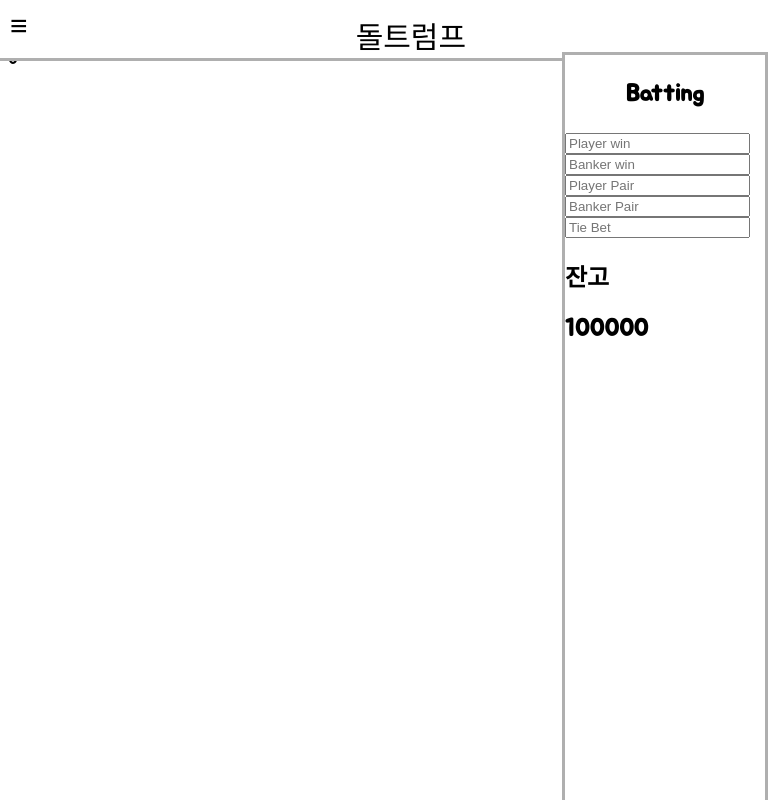
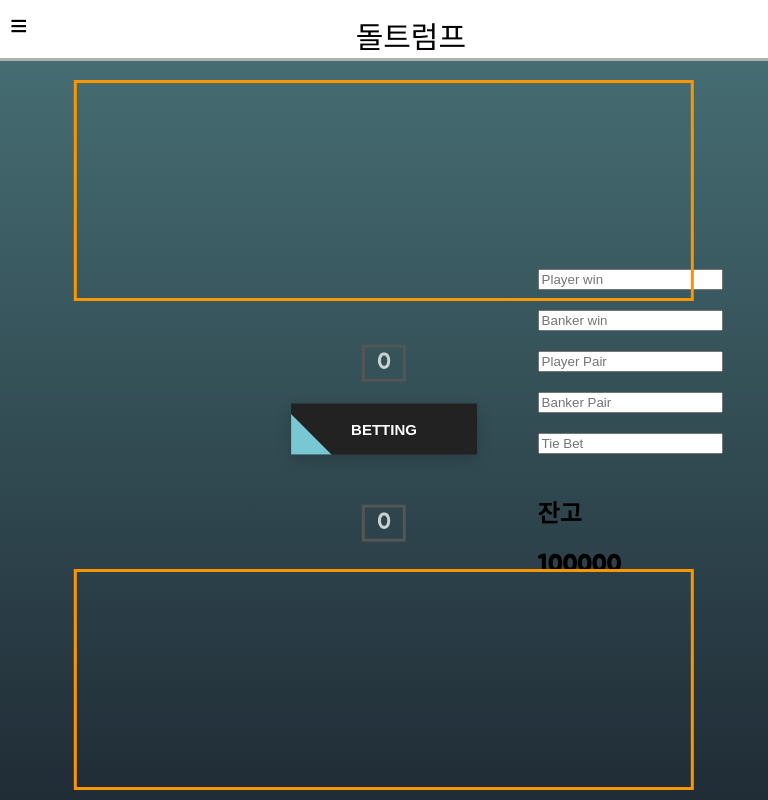
Before and after one commit to silverstone818/stonecard, a plain HTML site: page Baccrat.html in a window 768 px wide. Drawn offline with Linux system fonts and the light colour scheme; a web font is replaced by a local one.

Commit message:
Add files via upload

```diff
--- a/gameStyle.css
+++ b/gameStyle.css
@@ -35,7 +35,7 @@ ul{
     background-color: rgb(255, 255, 255);
 }
 .main{
-      font-size:20px;
+    font-size:30px;
     padding-top:5px;
     text-align: center;
 }
@@ -48,26 +48,26 @@ ul{
 }
 #check-btn:checked ~ .menubars {
     display: block;
-      top:46px;
+    top:52px;
     left: 0;
-      width:150px;
+    width:200px;
     background-color: rgb(255, 255, 255);
     border:3px solid  rgb(175, 175, 175);
     position:fixed; /*공중에 떠서 공간을 차지하지 않음*/
     height:200%;    /*fixed를 해서 높이 100%가 가능해진다*/
 }
+
 .menubars2{
   display: block;
-    top:46px;
-    right: 0;
-    width:150px;
-    background-color: rgb(255, 255, 255);
-    border:3px solid  rgb(175, 175, 175);
+  width: 200%;
   position:fixed; /*공중에 떠서 공간을 차지하지 않음*/
-    height:200%;    /*fixed를 해서 높이 100%가 가능해진다*/
+     /*fixed를 해서 높이 100%가 가능해진다*/
+  bottom: 25%;
+  left:70%;
+
 }
 label{
-      font-size:25px;
+    font-size:30px;
     padding-left:10px;
     top:0;
 }
@@ -81,15 +81,142 @@ ul{
     line-height:30px;
     display:block;
     padding:0 20px;
-      font-size:15px;
+    font-size:20px;
     color:rgb(0, 0, 0);
-  }
-  .embed-container{
-      width:75vmin;
-      height: 50vmin;
 }
 .gameli{
     text-align:center;
+    font-size:24px;
+}
+.embed-container{
+    width:640px;
+    height:360px;
+}
+body {
+  margin: 0;
+  height: 100%;
+  background-image: linear-gradient(to top, #202c36 0%, #487277 100%);
+  background-repeat: no-repeat;
+  background-size: cover;
+  background-attachment: fixed;
+}
+.board1{
+  text-align:center;
+  width:80vmin;
+  height: 28vmin;
+  position: absolute;
+  top: 10%;
+  left:50%;
+  transform: translate(-50%, 0);
+  line-height:30px;
+  border: #fa9600 3px solid;
+}
+.board2{
+  text-align:center;
+  width:80vmin;
+  height: 28vmin;
+  position: absolute;
+  bottom: 10px;
+  left:50%;
+  transform: translate(-50%, 0);
+  line-height:30px;
+  border: #fa9600 3px solid;
+}
+#p_card{
+  width:20vmin;
+  height: 28vmin;
+  position: absolute;
+  background-size: cover;
+}
+#b_card{
+  width:20vmin;
+  height: 28vmin;
+  position: absolute;
+  background-size: cover;
+}
+.n_input{
+  width:160px;
+  position: fixed;
+  bottom: 0;
+  right:30px;
+}
+.n_button{
+  position: fixed;
+  bottom: 0;
+  right:5px;
+}
+.btn {
+  border: none;
+  display: block;
+  text-align: center;
+  cursor: pointer;
+  text-transform: uppercase;
+  outline: none;
+  overflow: hidden;
+  position: fixed;
+  color: #fff;
+  font-weight: 700;
+  font-size: 15px;
+  background-color: #222;
+  padding: 17px 60px;
+  margin: 0 auto;
+  box-shadow: 0 5px 15px rgba(0,0,0,0.20);
+  bottom: 40%;
+  left:50%;
+  transform: translate(-50%, -50%);
+}
+
+.btn span {
+  position: relative;
+  z-index: 1;
+}
+
+.btn:after {
+  content: "";
+  position: absolute;
+  left: 0%;
+  top: 0%;
+  height: 490%;
+  width: 140%;
+  background: #78c7d2;
+  -webkit-transition: all .5s ease-in-out;
+  transition: all .5s ease-in-out;
+  -webkit-transform: translateX(-98%) translateY(-25%) rotate(45deg);
+  transform: translateX(-98%) translateY(-25%) rotate(45deg);
+}
+
+.btn:hover:after {
+  -webkit-transform: translateX(-9%) translateY(-25%) rotate(45deg);
+  transform: translateX(-9%) translateY(-25%) rotate(45deg);
+}
+.Score1{
+  text-align:center;
+  font-size: 3vmin;
+  color: rgb(202, 209, 209);
+  width:5vmin;
+  height: 4vmin;
+  position: absolute;
+  bottom: 30%;
+  left:50%;
+  transform: translate(-50%, -50%);
+  line-height:30px;
+  border: #555555 3px solid;
+}
+.Score2{
+  text-align:center;
+  font-size: 3vmin;
+  color: rgb(202, 209, 209);
+  width:5vmin;
+  height: 4vmin;
+  position: absolute;
+  bottom: 50%;
+  left:50%;
+  transform: translate(-50%, -50%);
+  line-height:30px;
+  border: #555555 3px solid;
+}
+._input{
+  margin-bottom: 20px;
 }
 }
 @media all and (min-width: 768px) and (max-width: 1099px){/*태블릿*/
@@ -127,15 +254,15 @@ ul{
       position:fixed; /*공중에 떠서 공간을 차지하지 않음*/
       height:200%;    /*fixed를 해서 높이 100%가 가능해진다*/
   }
+
   .menubars2{
     display: block;
-    top:52px;
-    right: 0;
-    width:200px;
-    background-color: rgb(255, 255, 255);
-    border:3px solid  rgb(175, 175, 175);
+    width: 200%;
     position:fixed; /*공중에 떠서 공간을 차지하지 않음*/
-    height:200%;    /*fixed를 해서 높이 100%가 가능해진다*/
+       /*fixed를 해서 높이 100%가 가능해진다*/
+    bottom: 25%;
+    left:70%;
+
   }
   label{
       font-size:30px;
@@ -162,6 +289,132 @@ ul{
   .embed-container{
       width:640px;
       height:360px;
+  }
+  body {
+    margin: 0;
+    height: 100%;
+    background-image: linear-gradient(to top, #202c36 0%, #487277 100%);
+    background-repeat: no-repeat;
+    background-size: cover;
+    background-attachment: fixed;
+  }
+  .board1{
+    text-align:center;
+    width:80vmin;
+    height: 28vmin;
+    position: absolute;
+    top: 10%;
+    left:50%;
+    transform: translate(-50%, 0);
+    line-height:30px;
+    border: #fa9600 3px solid;
+  }
+  .board2{
+    text-align:center;
+    width:80vmin;
+    height: 28vmin;
+    position: absolute;
+    bottom: 10px;
+    left:50%;
+    transform: translate(-50%, 0);
+    line-height:30px;
+    border: #fa9600 3px solid;
+  }
+  #p_card{
+    width:20vmin;
+    height: 28vmin;
+    position: absolute;
+    background-size: cover;
+  }
+  #b_card{
+    width:20vmin;
+    height: 28vmin;
+    position: absolute;
+    background-size: cover;
+  }
+  .n_input{
+    width:160px;
+    position: fixed;
+    bottom: 0;
+    right:30px;
+  }
+  .n_button{
+    position: fixed;
+    bottom: 0;
+    right:5px;
+  }
+  .btn {
+    border: none;
+    display: block;
+    text-align: center;
+    cursor: pointer;
+    text-transform: uppercase;
+    outline: none;
+    overflow: hidden;
+    position: fixed;
+    color: #fff;
+    font-weight: 700;
+    font-size: 15px;
+    background-color: #222;
+    padding: 17px 60px;
+    margin: 0 auto;
+    box-shadow: 0 5px 15px rgba(0,0,0,0.20);
+    bottom: 40%;
+    left:50%;
+    transform: translate(-50%, -50%);
+  }
+
+  .btn span {
+    position: relative;
+    z-index: 1;
+  }
+
+  .btn:after {
+    content: "";
+    position: absolute;
+    left: 0%;
+    top: 0%;
+    height: 490%;
+    width: 140%;
+    background: #78c7d2;
+    -webkit-transition: all .5s ease-in-out;
+    transition: all .5s ease-in-out;
+    -webkit-transform: translateX(-98%) translateY(-25%) rotate(45deg);
+    transform: translateX(-98%) translateY(-25%) rotate(45deg);
+  }
+
+  .btn:hover:after {
+    -webkit-transform: translateX(-9%) translateY(-25%) rotate(45deg);
+    transform: translateX(-9%) translateY(-25%) rotate(45deg);
+  }
+  .Score1{
+    text-align:center;
+    font-size: 3vmin;
+    color: rgb(202, 209, 209);
+    width:5vmin;
+    height: 4vmin;
+    position: absolute;
+    bottom: 30%;
+    left:50%;
+    transform: translate(-50%, -50%);
+    line-height:30px;
+    border: #555555 3px solid;
+  }
+  .Score2{
+    text-align:center;
+    font-size: 3vmin;
+    color: rgb(202, 209, 209);
+    width:5vmin;
+    height: 4vmin;
+    position: absolute;
+    bottom: 50%;
+    left:50%;
+    transform: translate(-50%, -50%);
+    line-height:30px;
+    border: #555555 3px solid;
+  }
+  ._input{
+    margin-bottom: 20px;
   }
 }
 
```
Lines whose indentation alone changed are shown as unchanged.
